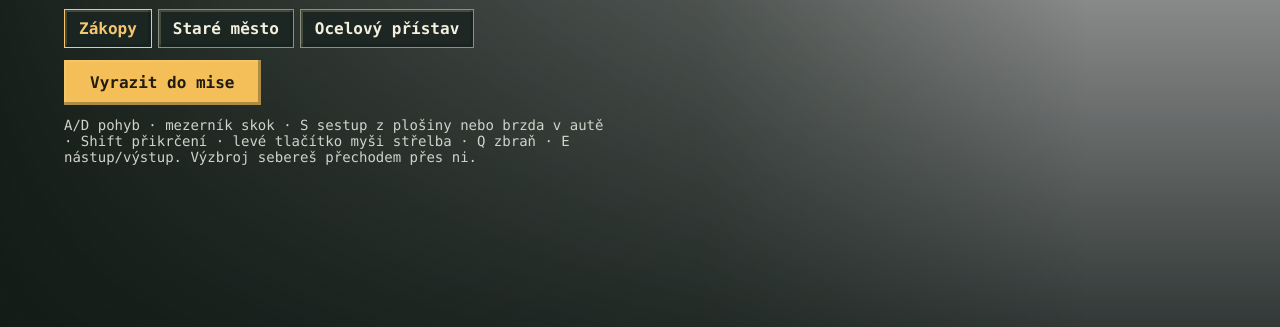
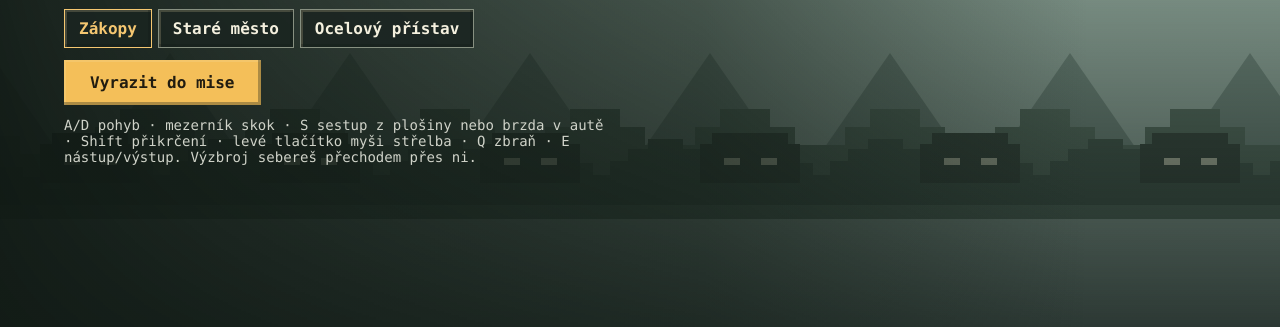
Before and after one commit to tomasluzar79-ctrl/F1game, a plain HTML site: page index.html in a window 1280 px wide. Shown: the part 473-800 px from the top of the page. Drawn offline with Linux system fonts and the light colour scheme.

Commit message:
Update index.html

```diff
--- a/index.html
+++ b/index.html
@@ -1060,4 +1060,141 @@ draw = function() {
   g.restore();
 };
 
+/* =====================================
+   SEDA FRONTA - NOVE PIXEL ART POZADI
+   Bez fotografie a bez parallax efektu
+===================================== */
+
+// Nahradi puvodni vykreslovani pozadi.
+// Ostatni casti hry zustanou zachovane.
+
+background = function() {
+  const W = width;
+  const H = height;
+
+  // Barvy podle mise
+  const palettes = [
+    {
+      sky: "#879d91",
+      horizon: "#687e73",
+      hill: "#53695b",
+      hill2: "#43574b",
+      detail: "#39483e"
+    },
+    {
+      sky: "#9eb3a0",
+      horizon: "#708c72",
+      hill: "#476c4d",
+      hill2: "#35553c",
+      detail: "#284531"
+    },
+    {
+      sky: "#879ba9",
+      horizon: "#6b7d8b",
+      hill: "#596a73",
+      hill2: "#414f5b",
+      detail: "#303d47"
+    }
+  ];
+
+  const c = palettes[level];
+
+  g.save();
+  g.imageSmoothingEnabled = false;
+
+  // Obloha
+  g.fillStyle = c.sky;
+  g.fillRect(0, 0, W, H);
+
+  // Pixelove mraky - staticke
+  function cloud(x, y, scale) {
+    g.fillStyle = "#d7ded0";
+    g.fillRect(x, y, 48 * scale, 9 * scale);
+    g.fillRect(
+      x + 9 * scale,
+      y - 9 * scale,
+      29 * scale,
+      9 * scale
+    );
+    g.fillRect(
+      x + 17 * scale,
+      y - 15 * scale,
+      14 * scale,
+      6 * scale
+    );
+  }
+
+  cloud(W * 0.14, H * 0.17, 1.2);
+  cloud(W * 0.62, H * 0.25, 1.5);
+  cloud(W * 0.86, H * 0.12, 0.8);
+
+  // Vzdalene hory - bez posouvani
+  const baseY = H * 0.82;
+
+  g.fillStyle = c.horizon;
+
+  for (let x = -100; x < W + 200; x += 180) {
+    g.beginPath();
+    g.moveTo(x, baseY);
+    g.lineTo(x + 90, baseY - 130);
+    g.lineTo(x + 180, baseY);
+    g.closePath();
+    g.fill();
+  }
+
+  // Pixelove kopce
+  g.fillStyle = c.hill;
+
+  for (let x = -80; x < W + 180; x += 150) {
+    const top = baseY - 65 - (x % 3) * 9;
+
+    g.fillRect(x, top + 36, 150, baseY - top);
+    g.fillRect(x + 25, top + 18, 100, 30);
+    g.fillRect(x + 50, top, 50, 24);
+  }
+
+  // Nejblizsi siluety
+  g.fillStyle = c.hill2;
+
+  for (let x = -50; x < W + 150; x += 110) {
+    const top = baseY - 30 - (x % 4) * 7;
+
+    g.fillRect(x, top + 22, 110, baseY - top);
+    g.fillRect(x + 18, top + 10, 75, 24);
+    g.fillRect(x + 38, top, 35, 15);
+  }
+
+  // Detaily podle prostredi
+  g.fillStyle = c.detail;
+
+  if (level === 1) {
+    // Dzungle - pixelove stromy
+    for (let x = 30; x < W; x += 115) {
+      g.fillRect(x + 18, baseY - 92, 12, 92);
+      g.fillRect(x, baseY - 124, 48, 35);
+      g.fillRect(x + 8, baseY - 145, 32, 25);
+      g.fillRect(x + 17, baseY - 157, 14, 15);
+    }
+  } else if (level === 2) {
+    // Hory - skalni veze
+    for (let x = 35; x < W; x += 165) {
+      g.fillRect(x, baseY - 65, 58, 65);
+      g.fillRect(x + 12, baseY - 95, 34, 35);
+      g.fillRect(x + 21, baseY - 112, 17, 20);
+    }
+  } else {
+    // Vojenska krajina - bunkry
+    for (let x = 40; x < W; x += 220) {
+      g.fillRect(x, baseY - 39, 100, 39);
+      g.fillRect(x + 12, baseY - 50, 76, 12);
+      g.fillStyle = "#a6ae98";
+      g.fillRect(x + 24, baseY - 25, 16, 7);
+      g.fillRect(x + 61, baseY - 25, 16, 7);
+      g.fillStyle = c.detail;
+    }
+  }
+
+  g.restore();
+};
+
 </script></html>
```
